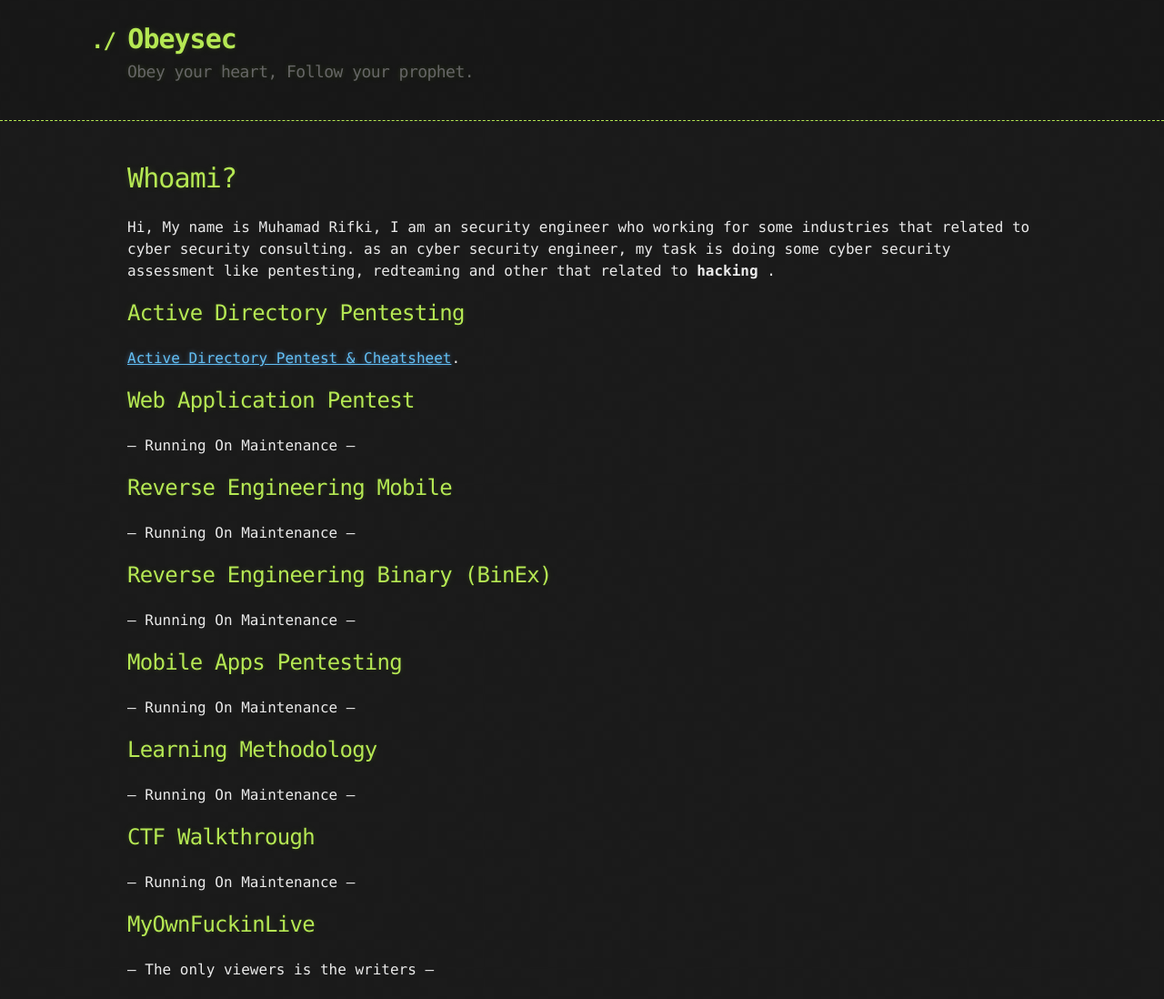
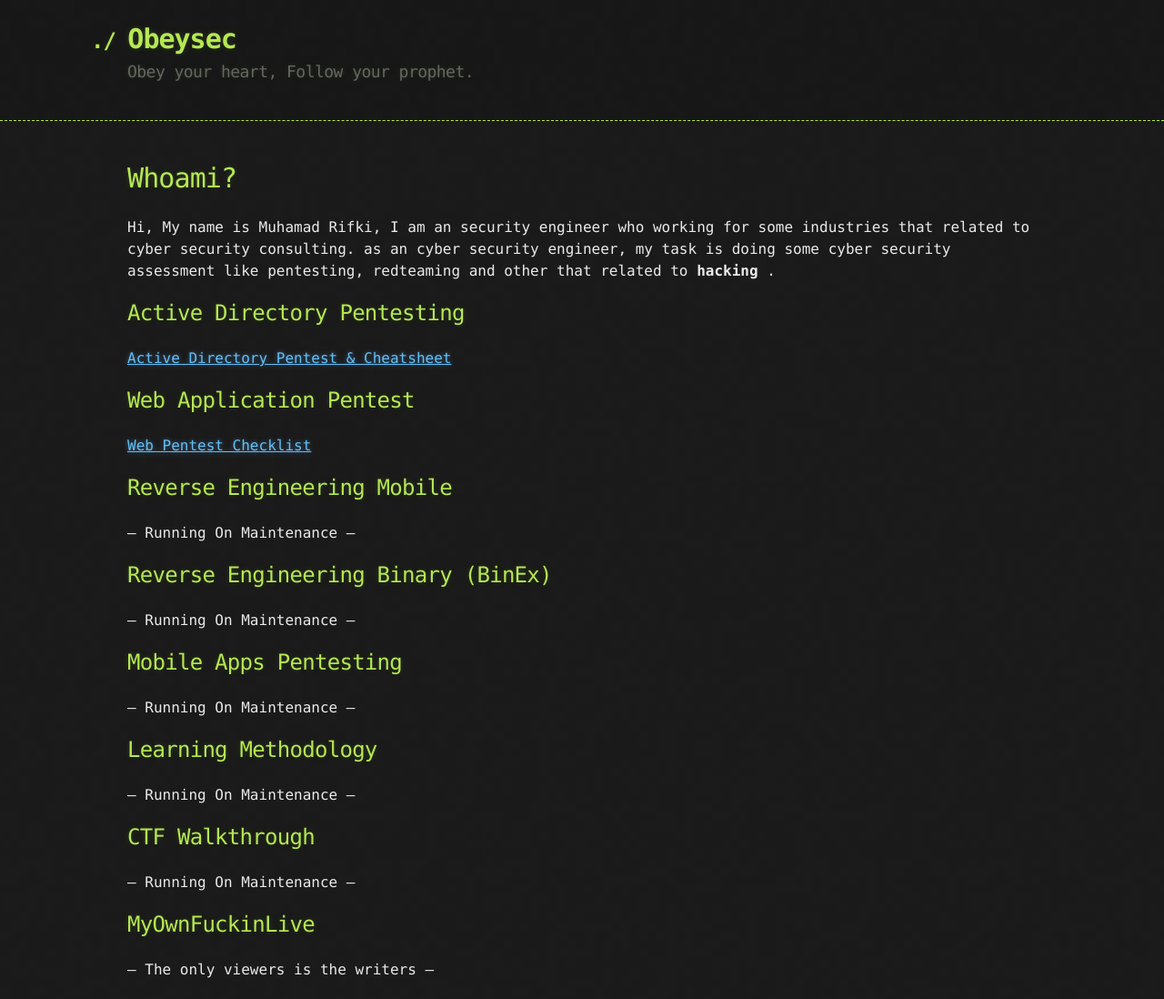
Before and after one commit to sahabrifki/sahabrifki.github.io, a Jekyll site: the page built from index.md, in a window 1280 px wide. Shown: the whole page at 91% size. Built offline with Jekyll 4.4.1, drawn with Linux system fonts in a browser that asks for light colours; our own code applies the rules of GitHub Pages for plain Markdown files.

Commit message:
Update index.md

```diff
--- a/index.md
+++ b/index.md
@@ -8,11 +8,11 @@ Hi, My name is Muhamad Rifki, I am an security engineer who working for some ind
 
 
 ## Active Directory Pentesting
-[Active Directory Pentest & Cheatsheet](./Cheatsheet.md).
+[Active Directory Pentest & Cheatsheet](./Cheatsheet.md)
 
 
 ## Web Application Pentest
--- Running On Maintenance --
+[Web Pentest Checklist](./web_checklist.md)
 
 ## Reverse Engineering Mobile
 -- Running On Maintenance --
```
